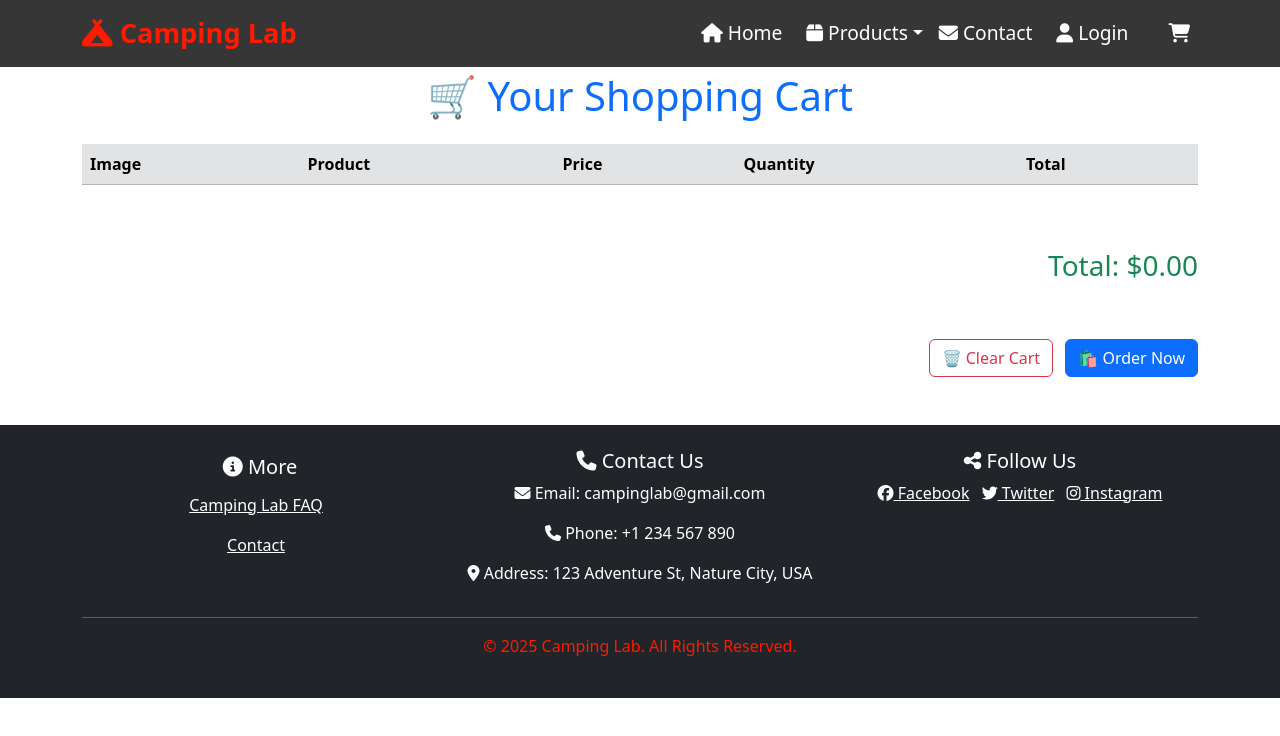
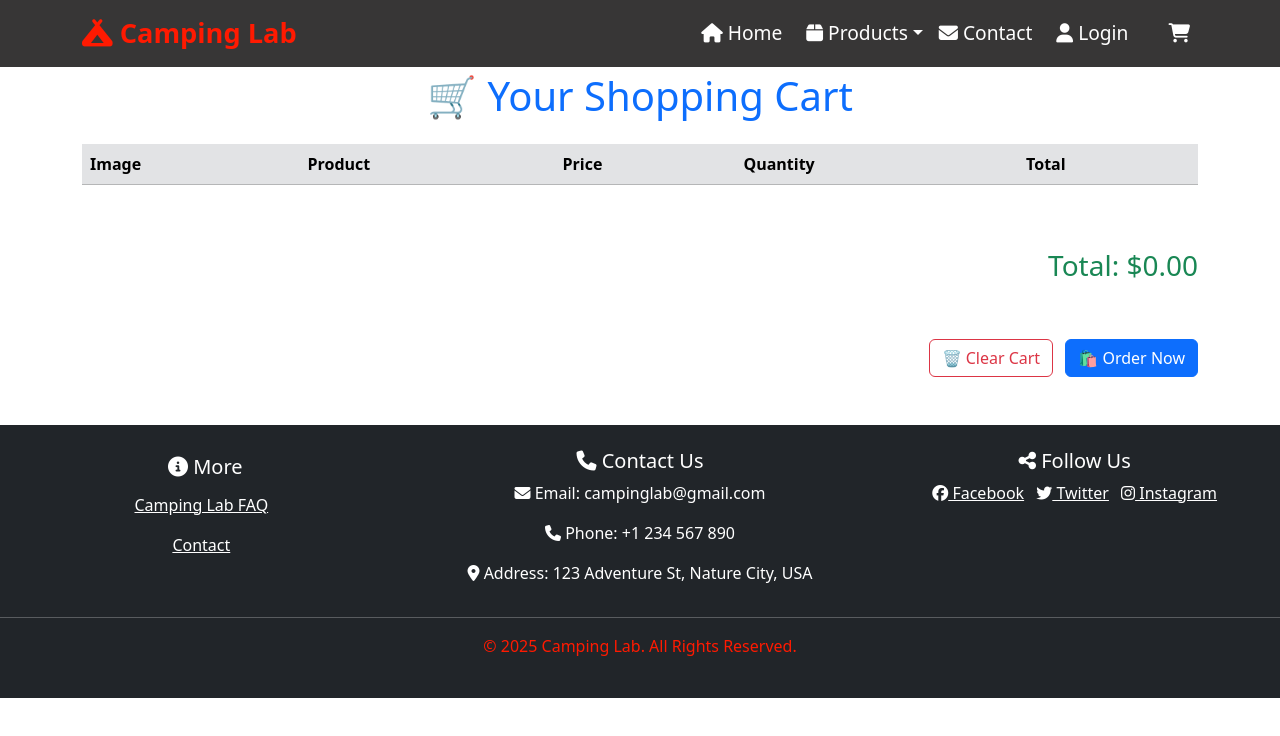
Before and after one commit to 9PhoneMyatMin/Camping-Product-Sales, a plain HTML site: page cart.html in a window 1280 px wide. Drawn offline with Linux system fonts and the light colour scheme.

Commit message:
Update cart.html

```diff
--- a/cart.html
+++ b/cart.html
@@ -149,7 +149,7 @@
 
   <!-- Footer -->
   <footer class="bg-dark text-white text-center py-4">
-    <div class="container">
+    <div class="container1">
         <div class="row">
             <div class="col-md-4">
                 <h5><i class="fa-solid fa-info-circle py-2"></i> More</h5>
```
